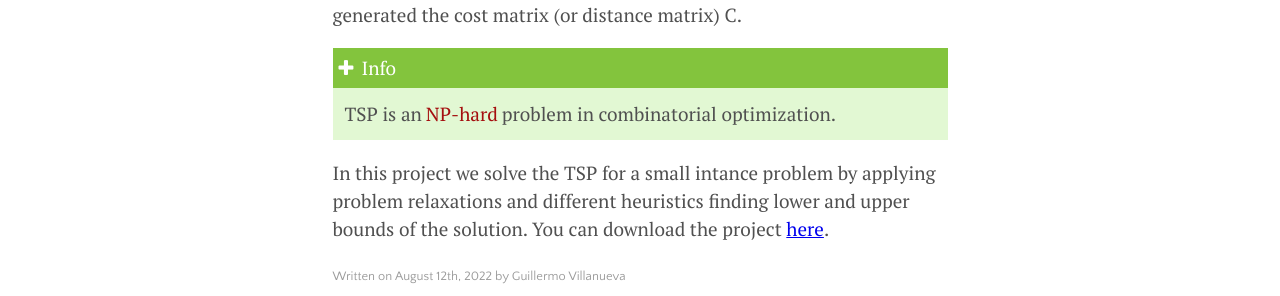
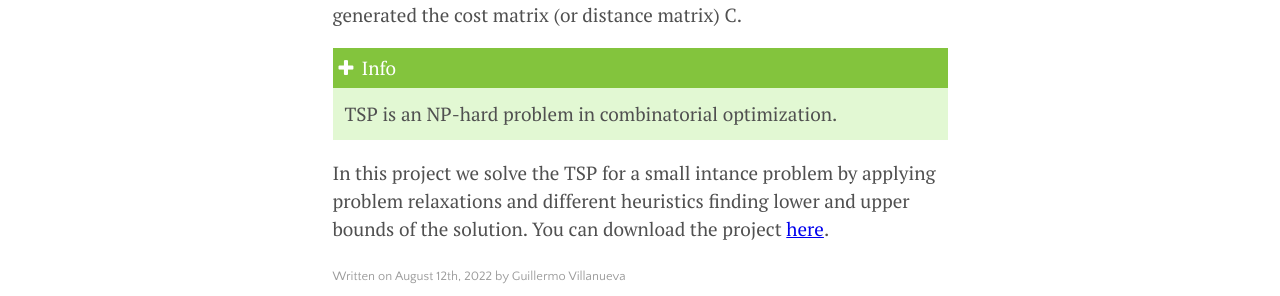
Before and after one commit to guillermovillanuevabenito/guillermovillanuevabenito.github.io, a Jekyll site: the page built from _posts/2022-08-12-TSP.md, in a window 1280 px wide and 900 px high, scrolled down 561 px. Shown: the part 470-766 px from the top of the window. Built offline with Jekyll 4.4.1, drawn with Linux system fonts in a browser that asks for light colours; formulas are drawn with MathJax 3.

Commit message:
fix box bug link

```diff
--- a/_posts/2022-08-12-TSP.md
+++ b/_posts/2022-08-12-TSP.md
@@ -30,7 +30,7 @@ In order to compute the solution of the symmetric TSP, we randomly generated the
 
 <div class="highlight-add"><i class="fa fa-plus" aria-hidden="true"></i><span>Info</span></div>
 <div class="highlights-add">
-<p>TSP is an <a href="https://en.wikipedia.org/wiki/NP-hardness" style="padding-left: 4px;padding-right: 4px;color: rgb(165, 15, 15);text-decoration:none; :hover { color: black;};">NP-hard</a> problem in combinatorial optimization.</p>
+<p>TSP is an NP-hard problem in combinatorial optimization.</p>
 </div>
 
 In this project we solve the TSP for a small intance problem by applying problem relaxations and different heuristics finding lower and upper bounds of the solution. You can download the project [here]({{ site.url }}/assets/OR_TSP.pdf).
```
